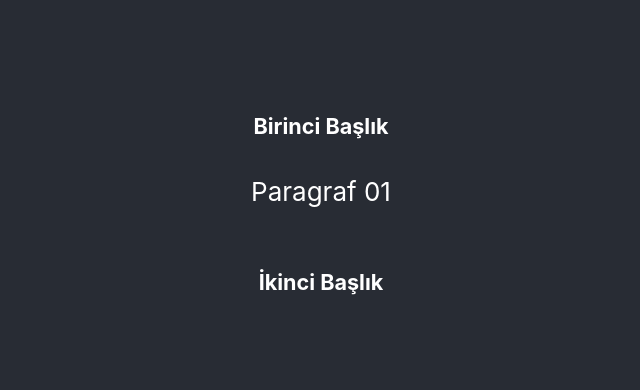
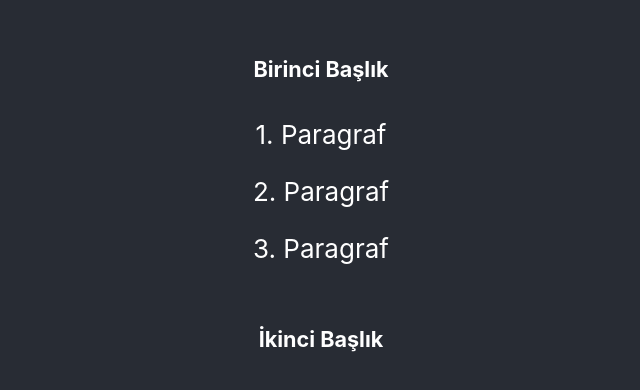
Before and after one commit to SuOzdemir/CRA101, a React (Create React App) app: page / in a window 1280 px wide. Shown: the part 196-586 px from the top of the page, without its empty margins (319-959 px from the left). Built offline with nearby package versions, Linux system fonts and the light colour scheme.

Commit message:
added children param to Test.js

```diff
--- a/src/App.js
+++ b/src/App.js
@@ -5,7 +5,11 @@ function App() {
   return (
     <div className="App">
       <header className="App-header">
-        <Test baslik="Birinci Başlık" p1="Paragraf 01" />
+        <Test baslik="Birinci Başlık">
+            <p>1. Paragraf</p>
+            <p>2. Paragraf</p>
+            <p>3. Paragraf</p>
+        </Test>
         <Test  baslik="İkinci Başlık" />
       </header>
     </div>
--- a/src/component/Test.js
+++ b/src/component/Test.js
@@ -1,10 +1,9 @@
-export default function Test({ baslik, p1, p2 }) {
+export default function Test({ baslik, children }) {
 
     return (
       <div>
           <h5>{baslik}</h5>
-          <p>{p1}</p>
-          <p>{p2}</p>
+          {children}
       </div>
     );
 }
```
